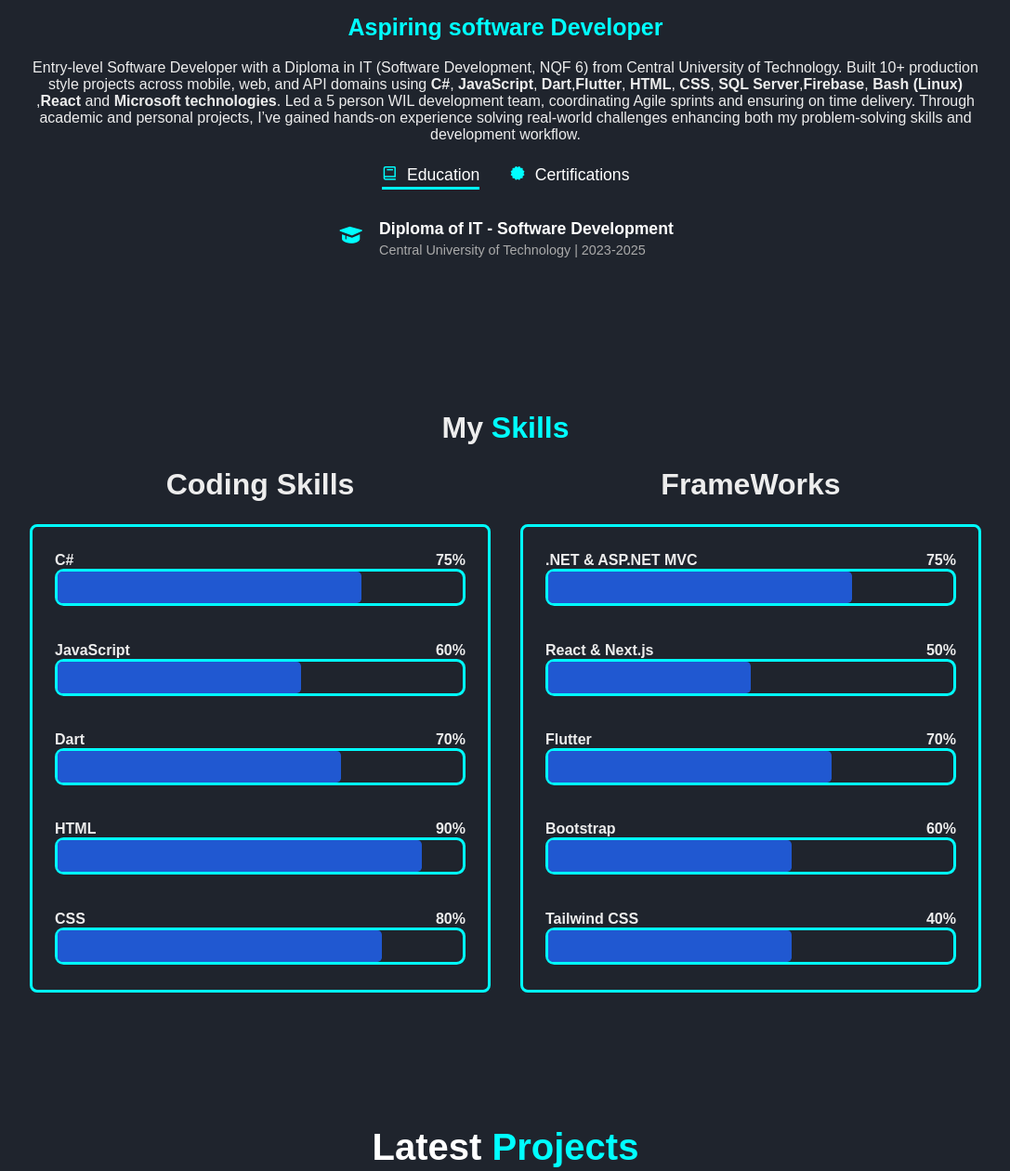
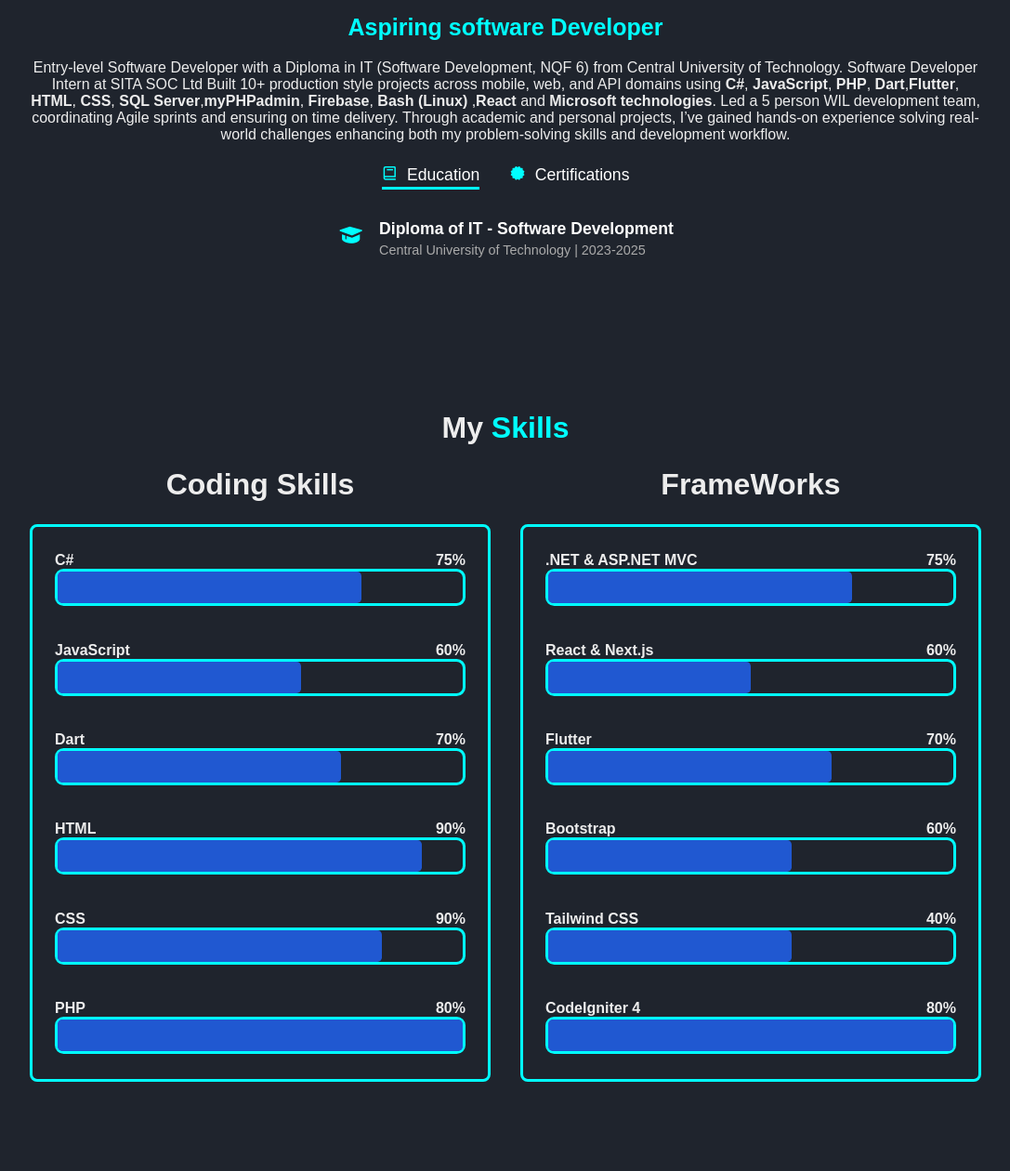
Before and after one commit to Shudufhadzo-18/My-Portfolio-website, a website with bundled scripts: page index.html in a window 1280 px wide. Shown: the part 962-2222 px from the top of the page at 93% size, without its empty margins (96-1183 px from the left). Built offline with nearby package versions, Linux system fonts and the light colour scheme.

Commit message:
Revise skills and experience details in index.html
Updated skills and experience section in index.html, including new technologies and adjusted proficiency percentages.

```diff
--- a/index.html
+++ b/index.html
@@ -126,7 +126,8 @@
                 <div class="about-content">
                     <h3>Aspiring software Developer</h3>
                         <p>Entry-level Software Developer with a Diploma in IT (Software Development, NQF 6) from Central University of Technology.
-                           Built 10+ production style projects across mobile, web, and API domains using <strong>C#</strong>, <strong>JavaScript</strong>, <strong>Dart</strong>,<strong>Flutter</strong>, <strong>HTML</strong>, <strong>CSS</strong>, <strong>SQL Server</strong>,<strong>Firebase</strong>,<strong> Bash (Linux)</strong> ,<strong>React</strong> and <strong>Microsoft technologies</strong>.
+                           Software Developer Intern at SITA SOC Ltd
+                           Built 10+ production style projects across mobile, web, and API domains using <strong>C#</strong>, <strong>JavaScript</strong>, <strong>PHP</strong>, <strong>Dart</strong>,<strong>Flutter</strong>, <strong>HTML</strong>, <strong>CSS</strong>, <strong>SQL Server</strong>,<strong>myPHPadmin</strong>, <strong>Firebase</strong>,<strong> Bash (Linux)</strong> ,<strong>React</strong> and <strong>Microsoft technologies</strong>.
                            Led a 5 person WIL development team, coordinating Agile sprints and ensuring on time delivery.
                         Through academic and personal projects, I’ve gained hands-on experience solving real-world challenges enhancing both my problem-solving skills and development workflow.
                         </p>
@@ -214,7 +215,11 @@
                                     <div class="bar"><span></div>
                                 </div>
                                 <div class="progress">
-                                    <h3>CSS <span>80%</span></h3>
+                                    <h3>CSS <span>90%</span></h3>
+                                    <div class="bar"><span></span></div>
+                                </div>
+                                <div class="progress">
+                                    <h3>PHP <span>80%</span></h3>
                                     <div class="bar"><span></span></div>
                                 </div>
                             </div>
@@ -230,7 +235,7 @@
                                     <div class="bar"><span></span></div>
                                 </div>
                                 <div class="progress">
-                                    <h3>React & Next.js <span>50%</span></h3>
+                                    <h3>React & Next.js <span>60%</span></h3>
                                     <div class="bar"><span></span></div>
                                 </div>
                                 <div class="progress">
@@ -243,6 +248,10 @@
                                 </div>
                                 <div class="progress">
                                     <h3>Tailwind CSS <span>40%</span></h3>
+                                    <div class="bar"><span></span></div>
+                                </div>
+                                <div class="progress">
+                                    <h3>CodeIgniter 4 <span>80%</span></h3>
                                     <div class="bar"><span></span></div>
                                 </div>
                             </div>
```
